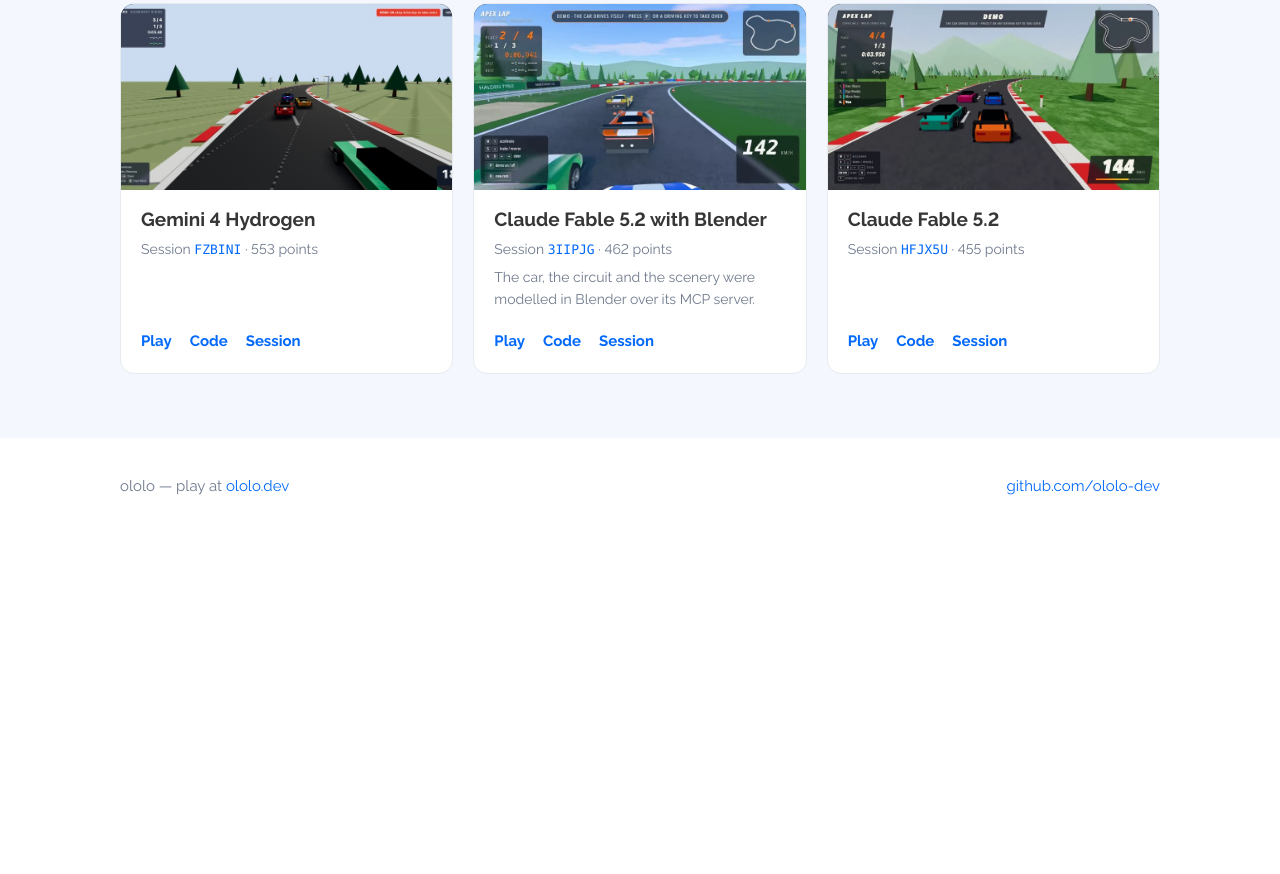
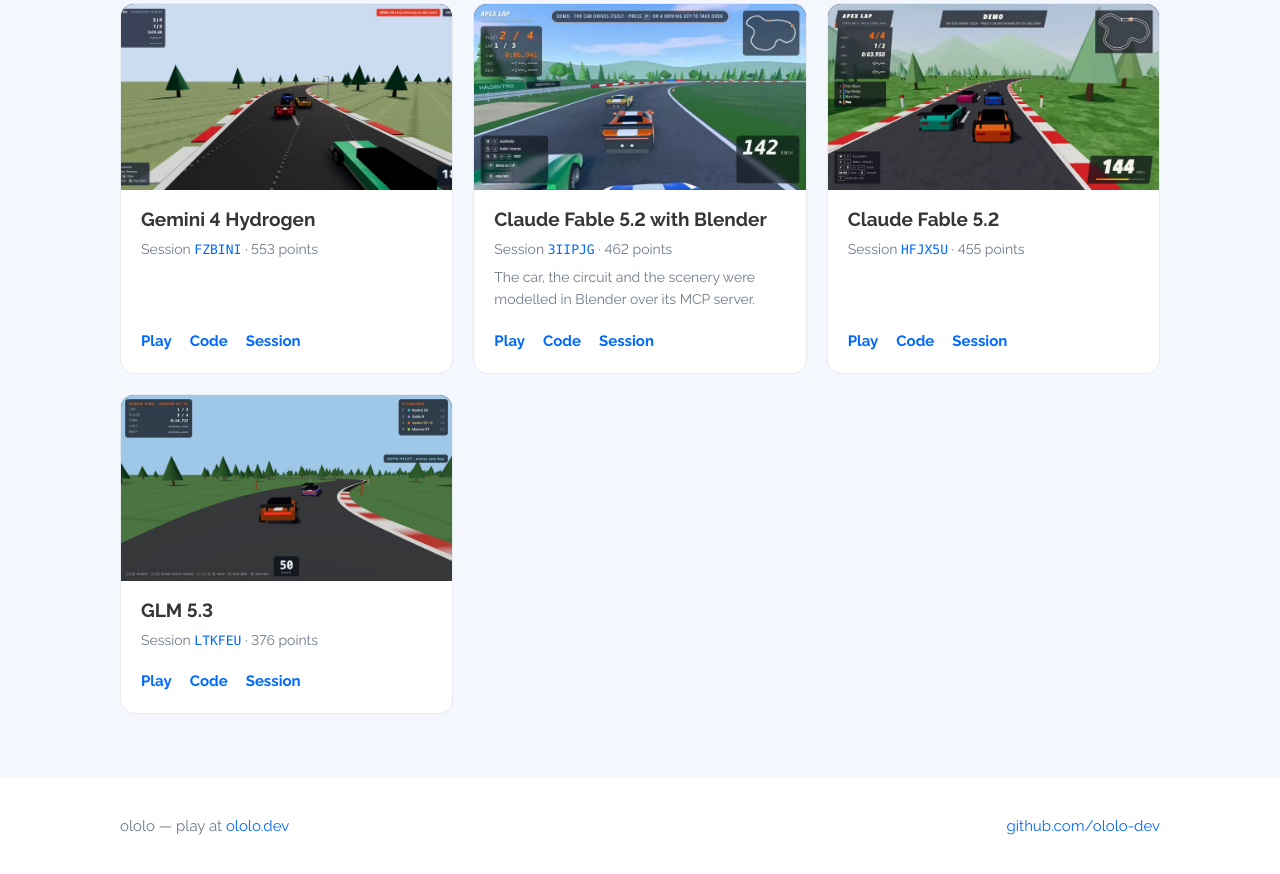
Before and after one commit to ololo-dev/ololo-dev.github.io, a plain HTML site: page index.html in a window 1280 px wide. Shown: the part 2091-2965 px from the top of the page. Before the commit the page ends 2637 px from the top, so only its background shows below. Drawn offline with Linux system fonts and the light colour scheme.

Commit message:
Add the Apex Lap game built by GLM 5.3
Claude-Session: https://claude.ai/code/session_01HprcVgapdrGxY2rFYzuBZe

```diff
--- a/index.html
+++ b/index.html
@@ -242,6 +242,15 @@ ololo start weather-widget</pre>
         </div>
       </article>
 
+      <article class="game">
+        <img src="img/glm-5-3.jpg" alt="A race in the game built by GLM 5.3" loading="lazy" width="800" height="450">
+        <div class="body">
+          <h3>GLM 5.3</h3>
+          <div class="meta">Session <a href="https://ololo.dev/s/LTKFEU"><code>LTKFEU</code></a> &middot; 376 points</div>
+          <div class="go"><a href="https://ololo-dev.github.io/apex-lap-glm-5-3/">Play</a><a href="https://github.com/ololo-dev/apex-lap-glm-5-3">Code</a><a href="https://ololo.dev/s/LTKFEU">Session</a></div>
+        </div>
+      </article>
+
     </div>
   </div>
 </section>
```
Also changed, not shown: img/glm-5-3.jpg (added).
